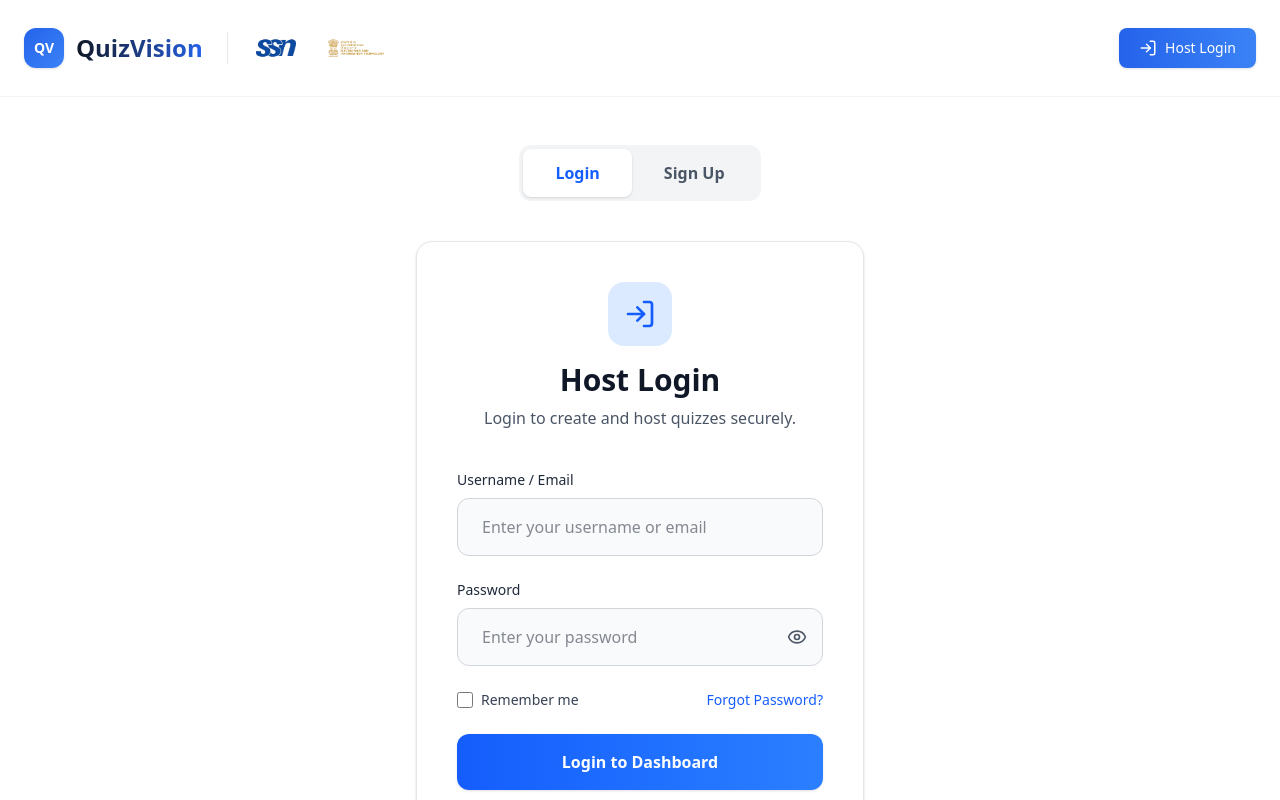
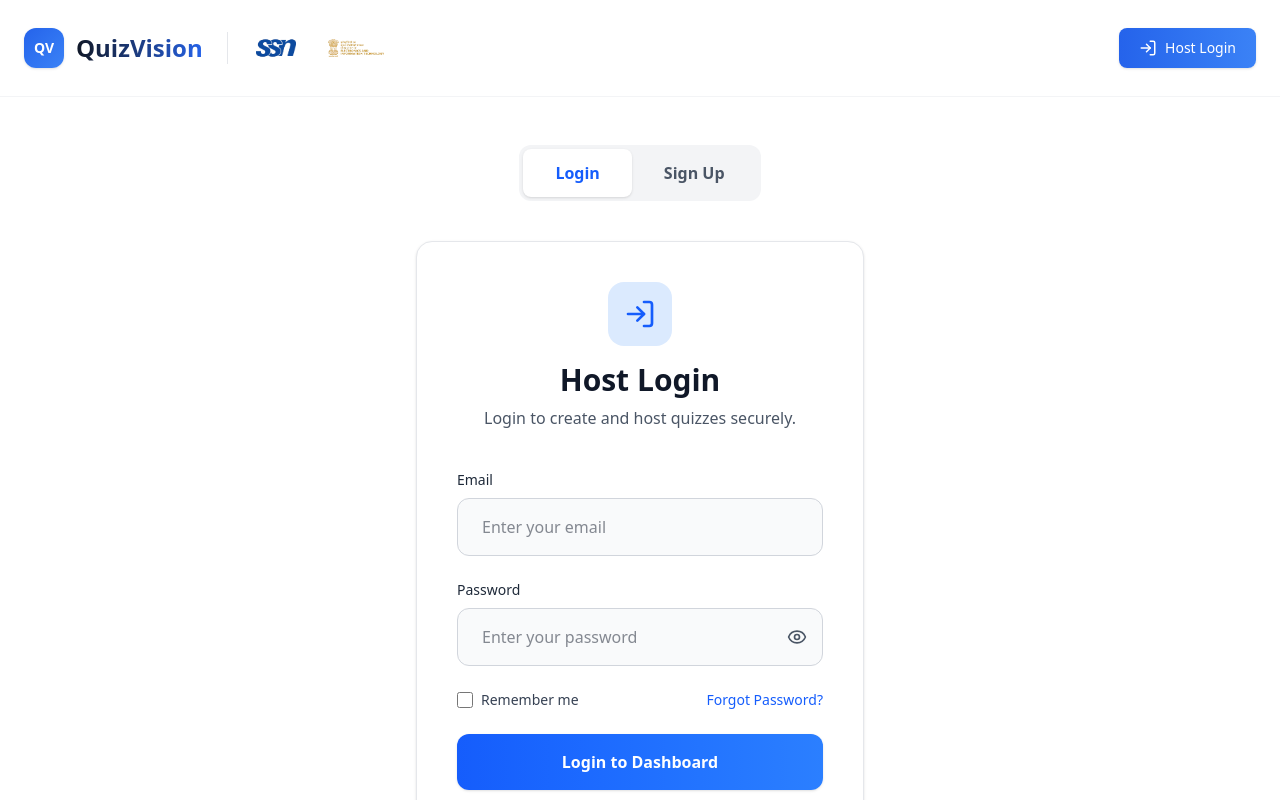
Before and after one commit to baggie11/Quiz-App-frontend, a React (Vite) app in the folder frontend/: page /auth in a window 1280 px wide. Shown: the top 800 px of the page. Built offline with nearby package versions, Linux system fonts and the light colour scheme.

Commit message:
modified UI in the login component

```diff
--- a/frontend/src/components/Login.tsx
+++ b/frontend/src/components/Login.tsx
@@ -63,14 +63,14 @@ const HostLogin: React.FC<HostLoginProps> = ({ toggleToSignup }) => {
         {/* Username/Email */}
         <div>
           <label className="text-sm font-medium text-gray-800 mb-2 block">
-            Username / Email
+            Email
           </label>
           <div className="relative">
             <input
               type="text"
               value={email}
               onChange={(e) => setEmail(e.target.value)}
-              placeholder="Enter your username or email"
+              placeholder="Enter your email"
               className="w-full px-6 py-4 bg-gray-50 border border-gray-300 rounded-xl focus:ring-2 focus:ring-blue-600 outline-none"
             />
           </div>
```
